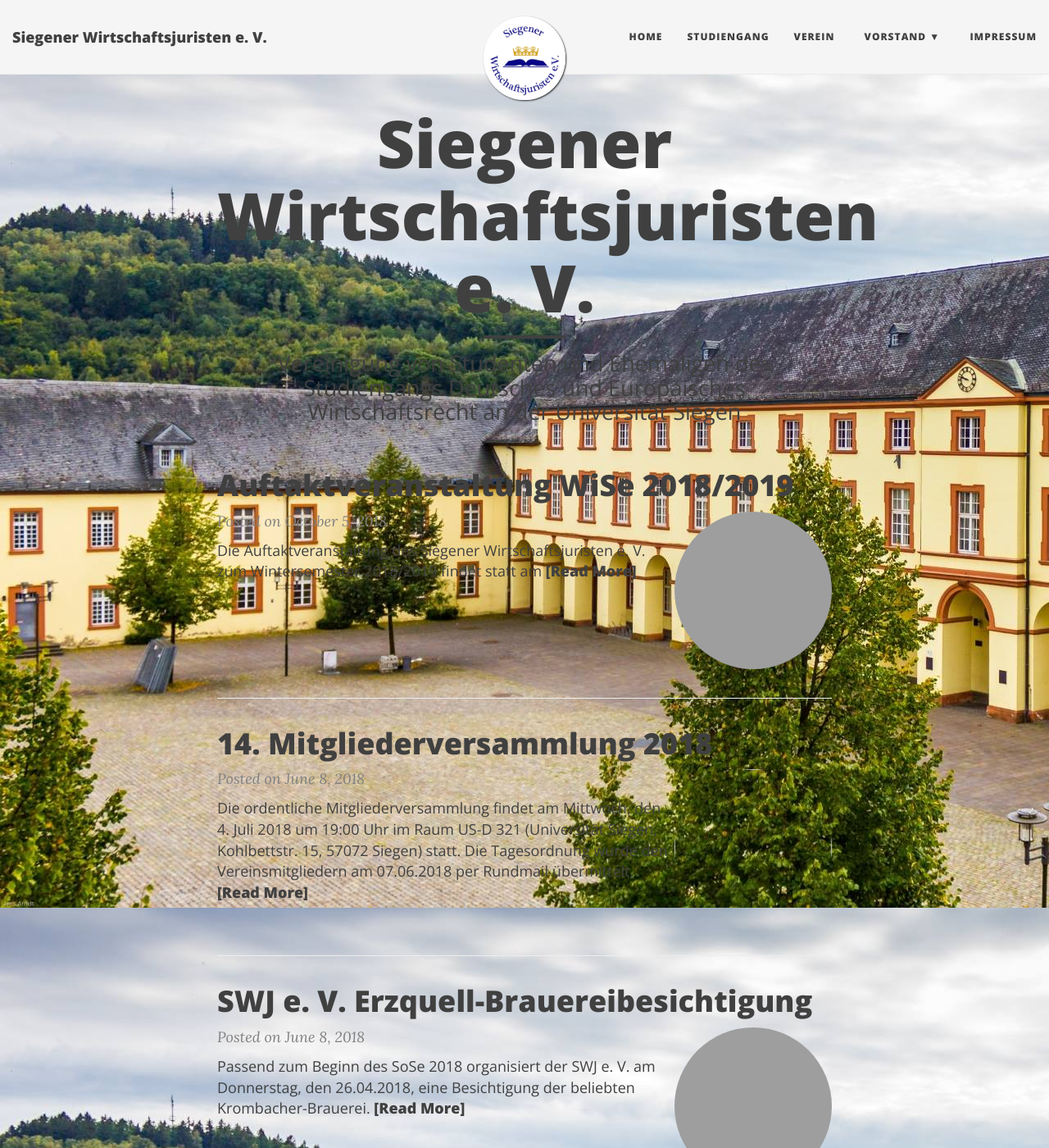
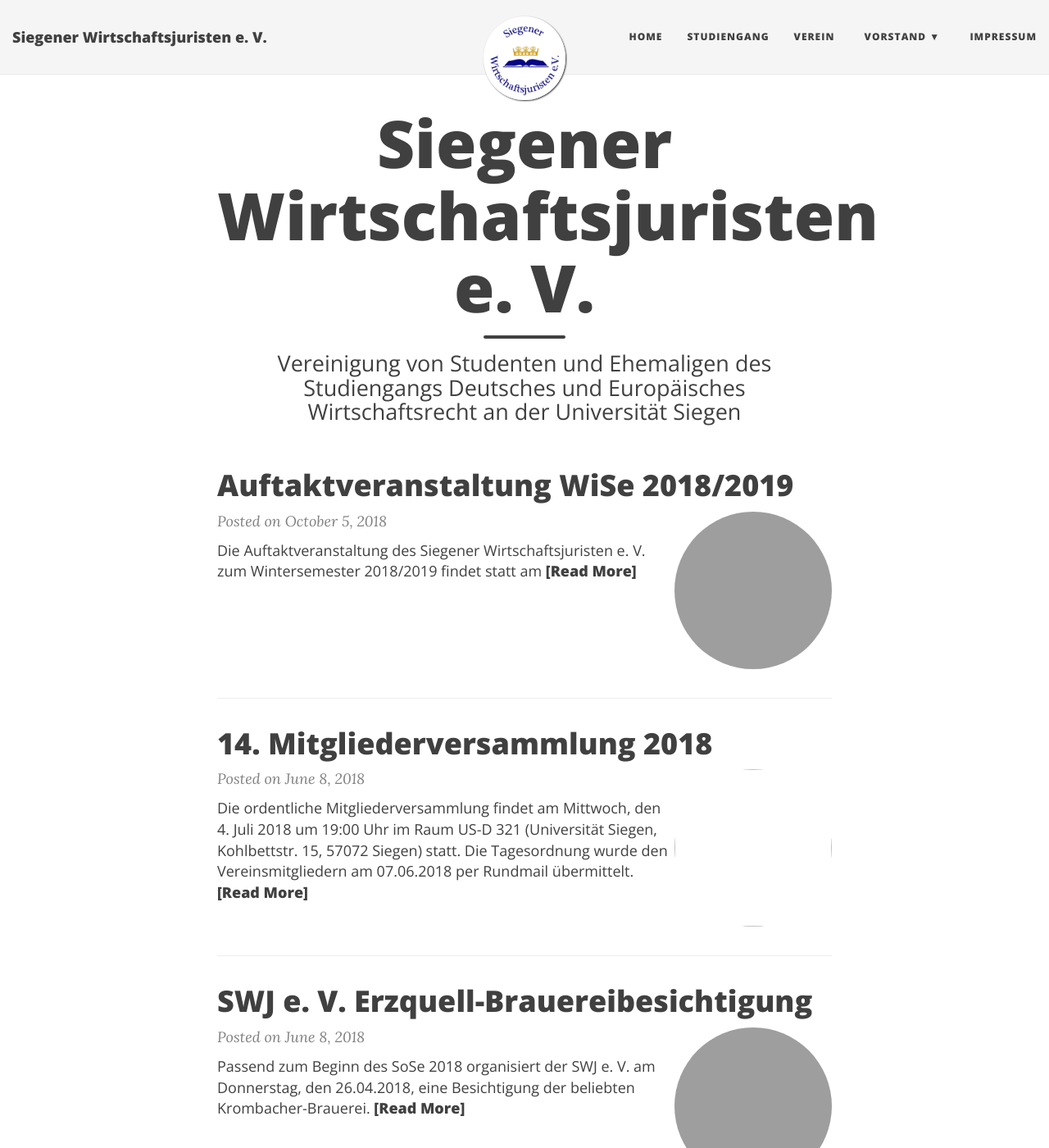
Before and after one commit to dewrs/dewrs.github.io, a Jekyll site: the page built from index.html, in a window 1280 px wide and 1400 px high. Shown: the whole window at 82% size. Built offline with Jekyll 4.4.1, drawn with Linux system fonts in a browser that asks for light colours; nearby versions of some CDN libraries; the list of posts is cut into pages by our own code; grey boxes are pictures that could not be loaded.

Commit message:
Update _config.yml

```diff
--- a/_config.yml
+++ b/_config.yml
@@ -62,7 +62,7 @@
 
 # navbar-img: "/img/bgimage.png"
 # footer-img: "/img/bgimage.png"
-page-img: "/img/unteres_schloss.jpg"
+# page-img: "/img/unteres_schloss.jpg"
 
 # --- Footer options --- #
 
```
